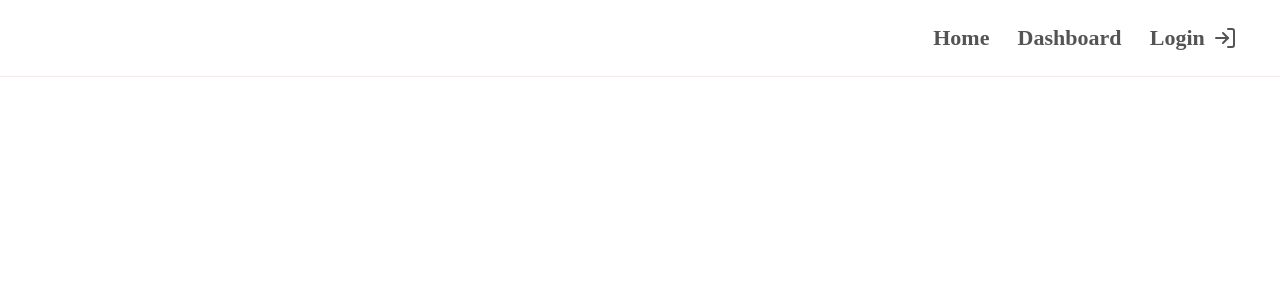
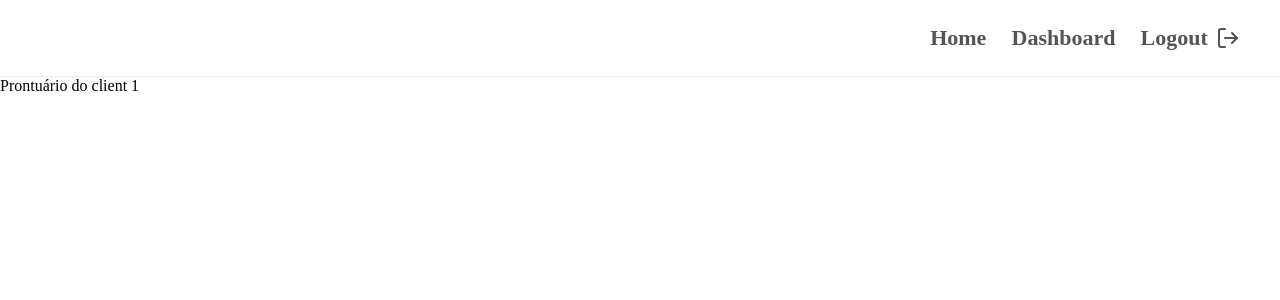
Before and after one commit to MiqueiasCS/front-conecta-teste, a React (Create React App) app: page /chart/patient/1 in a window 1280 px wide. Shown: the top 300 px of the page. Built offline with nearby package versions, Linux system fonts and the light colour scheme; no server answers; sample sign-in values are in the browser's storage.

Commit message:
feat: creating dashboard page

```diff
--- a/db.json
+++ b/db.json
@@ -7,6 +7,8 @@
       "name": "Murphy Chavez",
       "gender": "male",
       "email": "murphychavez@remold.com",
+      "isReturn": true,
+      "attended": false,
       "subjective": [],
       "objective": [],
       "assessment": [],
@@ -19,6 +21,8 @@
       "name": "Whitfield Francis",
       "gender": "male",
       "email": "whitfieldfrancis@remold.com",
+      "isReturn": false,
+      "attended": false,
       "subjective": [],
       "objective": [],
       "assessment": [],
@@ -31,6 +35,8 @@
       "name": "Tanisha Shields",
       "gender": "female",
       "email": "tanishashields@remold.com",
+      "isReturn": false,
+      "attended": false,
       "subjective": [],
       "objective": [],
       "assessment": [],
@@ -43,6 +49,8 @@
       "name": "Carey Cruz",
       "gender": "female",
       "email": "careycruz@remold.com",
+      "isReturn": true,
+      "attended": false,
       "subjective": [],
       "objective": [],
       "assessment": [],
@@ -55,6 +63,8 @@
       "name": "Floyd Sharp",
       "gender": "male",
       "email": "floydsharp@remold.com",
+      "isReturn": false,
+      "attended": false,
       "subjective": [],
       "objective": [],
       "assessment": [],
@@ -67,6 +77,8 @@
       "name": "Tia Calhoun",
       "gender": "female",
       "email": "tiacalhoun@remold.com",
+      "isReturn": false,
+      "attended": false,
       "subjective": [],
       "objective": [],
       "assessment": [],
@@ -79,6 +91,8 @@
       "name": "Hallie Berger",
       "gender": "female",
       "email": "hallieberger@remold.com",
+      "isReturn": false,
+      "attended": false,
       "subjective": [],
       "objective": [],
       "assessment": [],
@@ -91,6 +105,8 @@
       "name": "Misty Stewart",
       "gender": "female",
       "email": "mistystewart@remold.com",
+      "isReturn": true,
+      "attended": false,
       "subjective": [],
       "objective": [],
       "assessment": [],
@@ -103,6 +119,8 @@
       "name": "Sonya Stout",
       "gender": "female",
       "email": "sonyastout@remold.com",
+      "isReturn": false,
+      "attended": false,
       "subjective": [],
       "objective": [],
       "assessment": [],
--- /dev/null
+++ b/src/pages/chart/index.jsx
@@ -0,0 +1,18 @@
+import { useEffect, useContext } from "react";
+import { Container } from "./styles";
+import { AuthContext } from "../../providers";
+import { useNavigate, useParams } from "react-router-dom";
+
+export const Chart = () => {
+  const { auth } = useContext(AuthContext);
+  const navigate = useNavigate();
+  const params = useParams();
+
+  useEffect(() => {
+    if (!auth) {
+      navigate("/login");
+    }
+  }, [auth]);
+
+  return <Container>Prontuário do client {params.id}</Container>;
+};
--- /dev/null
+++ b/src/pages/chart/styles.js
@@ -0,0 +1,3 @@
+import styled from "styled-components";
+
+export const Container = styled.div``;
--- a/src/pages/dashboard/index.jsx
+++ b/src/pages/dashboard/index.jsx
@@ -1,3 +1,41 @@
+import { Container, PatientList } from "./styles";
+import { useContext, useEffect } from "react";
+import { AuthContext } from "../../providers";
+import { useNavigate } from "react-router-dom";
+import { BiRightArrow } from "react-icons/bi";
+
 export const Dashboard = () => {
-  return <h1>Dashboard</h1>;
+  const { auth, users } = useContext(AuthContext);
+  const navigate = useNavigate();
+
+  const handleClick = (id) => {
+    console.log(id);
+    navigate(`/chart/patient/${id}`);
+  };
+
+  useEffect(() => {
+    if (!auth) {
+      navigate("/login");
+    }
+  }, [auth]);
+
+  return (
+    <Container>
+      <div className="indicators">
+        <div className="calls"></div>
+        <div className="returns"></div>
+        <div className="attended"></div>
+      </div>
+      <div className="calls-of-the-day">
+        <h2>Atendimentos</h2>
+        <PatientList>
+          {users.map((patient) => (
+            <li key={patient.index} onClick={() => handleClick(patient.index)}>
+              {patient.name} <BiRightArrow />
+            </li>
+          ))}
+        </PatientList>
+      </div>
+    </Container>
+  );
 };
--- a/src/pages/dashboard/styles.js
+++ b/src/pages/dashboard/styles.js
@@ -0,0 +1,47 @@
+import styled from "styled-components";
+
+export const Container = styled.div`
+  .indicators {
+  }
+  .calls-of-the-day {
+    > h2 {
+      color: #545454;
+      margin: 20px 0;
+      background-color: #d5e5ee52;
+      padding: 20px;
+    }
+  }
+`;
+
+export const PatientList = styled.ul`
+  display: flex;
+  flex-direction: column;
+  align-items: center;
+  width: 100%;
+
+  > li {
+    height: 40px;
+    width: 80%;
+    border-radius: 8px;
+    border-bottom: 1px solid #54545426;
+    font-size: 20px;
+
+    display: flex;
+    justify-content: space-between;
+    align-items: center;
+
+    svg {
+      color: #545454;
+      font-size: 24px;
+    }
+    :hover {
+      cursor: pointer;
+      background-color: #d5e5ee;
+      transition: 0.5s;
+    }
+  }
+
+  @media (min-width: 768px) {
+    max-width: 800px;
+  }
+`;
--- a/src/pages/home/index.jsx
+++ b/src/pages/home/index.jsx
@@ -3,6 +3,7 @@ import { Container } from "./styles";
 export const Home = () => {
   return (
     <Container>
+      <div className="bg-color">
         <div>
           <h3>Cuidando da sua saúde</h3>
           <p>
@@ -11,6 +12,7 @@ export const Home = () => {
             officiis
           </p>
         </div>
+      </div>
     </Container>
   );
 };
--- a/src/pages/home/styles.js
+++ b/src/pages/home/styles.js
@@ -6,4 +6,61 @@ export const Container = styled.div`
   background-repeat: no-repeat;
   background-size: cover;
   height: 70vh;
+
+  .bg-color {
+    background-color: #0000007a;
+    height: 100%;
+    display: flex;
+    flex-direction: column;
+    align-items: center;
+    justify-content: center;
+
+    > div {
+      display: flex;
+      flex-direction: column;
+      align-items: center;
+
+      h3 {
+        font-size: 30px;
+        color: #ffffff;
+      }
+      p {
+        font-size: 18px;
+        color: #ffffff;
+        margin-top: 20px;
+        text-align: center;
+      }
+    }
+  }
+
+  @media (min-width: 768px) {
+    .bg-color {
+      > div {
+        width: 500px;
+
+        h3 {
+          font-size: 32px;
+        }
+        p {
+          font-size: 20px;
+        }
+      }
+    }
+  }
+
+  @media (min-width: 1440px) {
+    .bg-color {
+      align-items: flex-end;
+      > div {
+        width: 500px;
+        margin-right: 5%;
+        h3 {
+          font-size: 36px;
+        }
+        p {
+          font-size: 24px;
+        }
+      }
+    }
+  }
 `;
--- a/src/providers/index.jsx
+++ b/src/providers/index.jsx
@@ -1,12 +1,26 @@
-import { createContext, useState } from "react";
-
+import { createContext, useEffect, useState } from "react";
+import api from "../services/api";
 export const AuthContext = createContext();
 
 export const AuthProvider = ({ children }) => {
-  const [auth, setAuth] = useState(false);
+  const [auth, setAuth] = useState(() => {
+    let logged = localStorage.getItem("@user");
+    return logged ? true : false;
+  });
+  const [users, setUsers] = useState([]);
+
+  useEffect(() => {
+    api
+      .get("/users")
+      .then((response) => {
+        console.log(response);
+        setUsers(response.data);
+      })
+      .catch((e) => console.log(e.response));
+  }, []);
 
   return (
-    <AuthContext.Provider value={{ auth, setAuth }}>
+    <AuthContext.Provider value={{ auth, setAuth, users, setUsers }}>
       {children}
     </AuthContext.Provider>
   );
--- a/src/routes/index.jsx
+++ b/src/routes/index.jsx
@@ -2,6 +2,7 @@ import { Routes, Route } from "react-router-dom";
 import { Home } from "../pages/home";
 import { Login } from "../pages/login";
 import { Dashboard } from "../pages/dashboard";
+import { Chart } from "../pages/chart";
 
 export const Pages = () => {
   return (
@@ -9,6 +10,7 @@ export const Pages = () => {
       <Route exact path="/" element={<Home />} />
       <Route exact path="/login" element={<Login />} />
       <Route exact path="/dashboard" element={<Dashboard />} />
+      <Route exact path="/chart/patient/:id" element={<Chart />} />
     </Routes>
   );
 };
--- /dev/null
+++ b/src/services/api.js
@@ -0,0 +1,7 @@
+import axios from "axios";
+
+const api = axios.create({
+  baseURL: "https://my-json-server.typicode.com/MiqueiasCS/front-conecta-teste",
+});
+
+export default api;
```
Also changed, not shown: src/providers/auth/index.jsx (deleted). Lines whose indentation alone changed are shown as unchanged.
